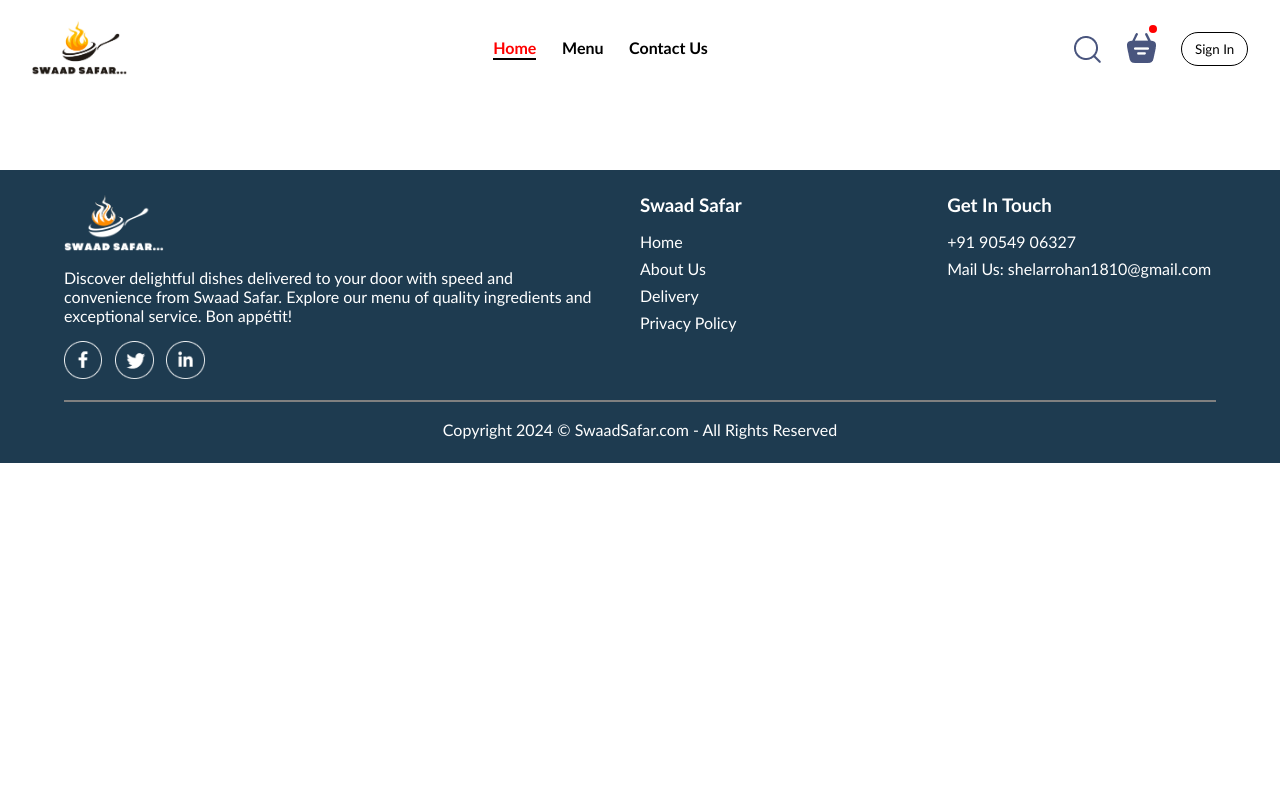
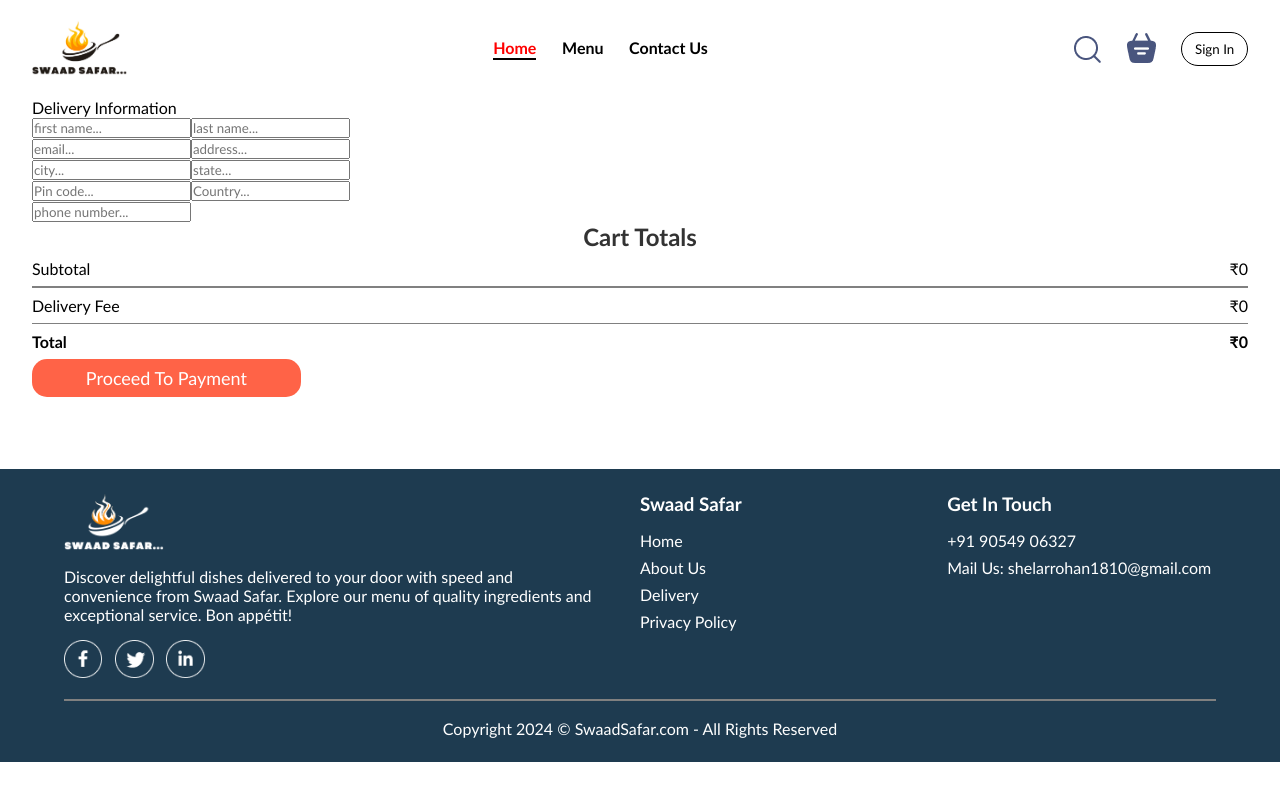
Before and after one commit to RohanScripts/FOOD-APP, a React (Vite) app: page /order in a window 1280 px wide. Built offline with nearby package versions, Linux system fonts and the light colour scheme.

Commit message:
Add context to Navbar and useNavigate to CartPage and PlaceOrderPage

```diff
--- a/src/navbar/Navbar.jsx
+++ b/src/navbar/Navbar.jsx
@@ -1,10 +1,12 @@
-import React, { useState } from "react";
+import React, { useContext, useState } from "react";
 import "./NavCss.css";
 import { assets } from "../assets/assets";
 import { Link } from "react-router-dom";
+import { StoreContext } from "../context/StoreContext";
 
 const Navbar = ({ setShowLoginPop }) => {
   const [menu, setMenu] = useState("Home");
+  const { getTotalCartAmount } = useContext(StoreContext);
 
   return (
     <div className="navbar">
@@ -40,7 +42,7 @@
           <Link to="/cart">
             <img src={assets.basket_icon} alt="" />
           </Link>
-          <div className="dot"></div>
+          <div className={getTotalCartAmount() === 0 ? "" : "dot"}></div>
         </div>
         <button onClick={() => setShowLoginPop(true)}>Sign In</button>
       </div>
--- a/src/pages/cart/CartPage.jsx
+++ b/src/pages/cart/CartPage.jsx
@@ -1,8 +1,10 @@
 import React, { useContext } from "react";
 import "./CartPageCss.css";
 import { StoreContext } from "../../context/StoreContext";
+import { useNavigate } from "react-router-dom";
 
 const CartPage = () => {
+  const navigate = useNavigate();
   const { cartItem, food_list, removeFromCart, getTotalCartAmount } =
     useContext(StoreContext);
 
@@ -66,15 +68,20 @@
                 <hr />
                 <div className="cart-total-details">
                   <p>Delivery Fee</p>
-                  <p>₹{55}</p>
+                  <p>₹{getTotalCartAmount() === 0 ? 0 : 55}</p>
                 </div>
                 <hr />
                 <div className="cart-total-details">
                   <b>Total</b>
-                  <b>₹{getTotalCartAmount() + 55}</b>
+                  <b>
+                    ₹
+                    {getTotalCartAmount() === 0 ? 0 : getTotalCartAmount() + 55}
+                  </b>
                 </div>
               </div>
-              <button>Proceed To Checkout</button>
+              <button onClick={() => navigate("/order")}>
+                Proceed To Checkout
+              </button>
             </div>
             <div className="cart-promo-section">
               <div>
--- a/src/pages/placeorder/PlaceOrderPage.jsx
+++ b/src/pages/placeorder/PlaceOrderPage.jsx
@@ -1,8 +1,55 @@
-import React from "react";
+import React, { useContext } from "react";
 import "./PlaceOrderPageCss.css";
+import { StoreContext } from "../../context/StoreContext";
 
 const PlaceOrderPage = () => {
-  return <div></div>;
+  const { getTotalCartAmount } = useContext(StoreContext);
+  return (
+    <div className="place-order">
+      <div className="place-order-left">
+        <p>Delivery Information</p>
+        <div className="multi-fields">
+          <input type="text" placeholder="first name..." />
+          <input type="text" placeholder="last name..." />
+        </div>
+        <input type="email" placeholder="email..." />
+        <input type="text" placeholder="address..." />
+        <div className="multi-fields">
+          <input type="text" placeholder="city..." />
+          <input type="text" placeholder="state..." />
+        </div>
+        <div className="multi-fields">
+          <input type="text" placeholder="Pin code..." />
+          <input type="text" placeholder="Country..." />
+        </div>
+        <input type="text" placeholder="phone number..." />
+      </div>
+      <div className="place-order-right">
+        <div className="cart-total">
+          <h2>Cart Totals</h2>
+          <div>
+            <div className="cart-total-details">
+              <p>Subtotal</p>
+              <p>₹{getTotalCartAmount()}</p>
+            </div>
+            <hr />
+            <div className="cart-total-details">
+              <p>Delivery Fee</p>
+              <p>₹{getTotalCartAmount() === 0 ? 0 : 55}</p>
+            </div>
+            <hr />
+            <div className="cart-total-details">
+              <b>Total</b>
+              <b>
+                ₹{getTotalCartAmount() === 0 ? 0 : getTotalCartAmount() + 55}
+              </b>
+            </div>
+          </div>
+          <button>Proceed To Payment</button>
+        </div>
+      </div>
+    </div>
+  );
 };
 
 export default PlaceOrderPage;
```
